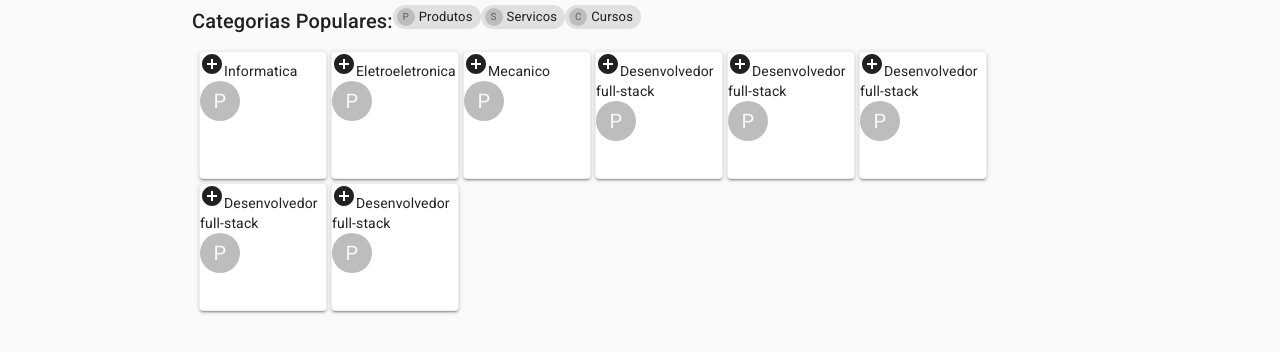
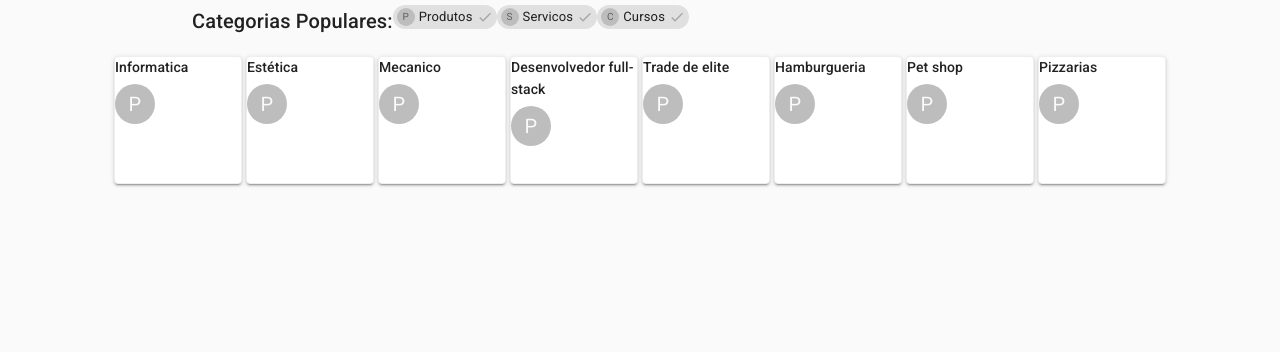
Before and after one commit to Leo-Ventura30/front-goto-market, a React (Create React App) app: page / in a window 1280 px wide. Shown: the top 352 px of the page. Built offline with nearby package versions, Linux system fonts and the light colour scheme.

Commit message:
chore: fit wrapper

```diff
--- a/src/features/managerProducts/containers/ProductCategory/index.tsx
+++ b/src/features/managerProducts/containers/ProductCategory/index.tsx
@@ -3,7 +3,6 @@ import styled from 'styled-components';
 
 import { Grid, Typography, Chip, Avatar, Paper } from '@material-ui/core';
 import DoneIcon from '@material-ui/icons/Done';
-import AddCircleIcon from '@material-ui/icons/AddCircle';
 
 
 interface CategoryListProps{
@@ -40,7 +39,9 @@ const PaperProduct = styled(Paper)`
  height:16vh;
  border: 1px solid #eee;
  margin:2px;
-`
+ flex-wrap: wrap;
+ padding:10 %;
+ `
 export const ProductsCategory = ({title, categoryItemList, typeCategoryList}:CategoryListProps) =>
   <PageWrapper container justify="center">
     <GridCategory container justify="flex-start">
@@ -48,25 +49,30 @@ export const ProductsCategory = ({title, categoryItemList, typeCategoryList}:Cat
             {title}:
         </Typography>
         {typeCategoryList.map((typeCategory => (
-            <Chip
+          <Chip
+              key={typeCategory.title}
               size="small"
               avatar={<Avatar alt={typeCategory.title}>{typeCategory.title[0]}</Avatar>}
               label={typeCategory.title}
               clickable
+              onDelete={typeCategory.onPress}
               deleteIcon={<DoneIcon />}
             />
         )))}
+      </GridCategory>
 
-        <GridProducts container justify="flex-start" alignItems="center" spacing={0}>
+        <GridProducts container justify="center" spacing={0}>
         {categoryItemList.map((categoryItem) => (
-          <Grid item justify="center" key={categoryItem.title}>
+          <Grid item key={categoryItem.title}>
             <PaperProduct elevation={2} onClick={categoryItem.onPress}>
-              <AddCircleIcon/>
-                {categoryItem.title}
-              <Avatar alt="Produtos">P</Avatar>
+                {/* <Avatar alt="Produtos">{categoryItem.title[0]}</Avatar> */}
+
+                <Typography variant="subtitle2" gutterBottom>
+                  {categoryItem.title}
+                </Typography>
+                <Avatar alt="Produtos">P</Avatar>
             </PaperProduct>
           </Grid>
             ))}
         </GridProducts>
-      </GridCategory>
   </PageWrapper>
--- a/src/features/managerProducts/screens/ProductCategory/index.tsx
+++ b/src/features/managerProducts/screens/ProductCategory/index.tsx
@@ -9,13 +9,13 @@ const typeCategoryList: TypeCategoryProps[] = [
 ]
 const categoryItemList: CategoryItemProps[] = [
 	{ title: "Informatica", onPress: () => { console.log("Foi pressionado") } },
-	{ title: "Eletroeletronica", onPress: () => { console.log("Foi pressionado item2") } },
+	{ title: "Estética", onPress: () => { console.log("Foi pressionado item2") } },
 	{ title: "Mecanico", onPress: () => { console.log("Foi pressionado item2") } },
 	{ title: "Desenvolvedor full-stack", onPress: () => { console.log("Foi pressionado item2") } },
-	{ title: "Desenvolvedor full-stack", onPress: () => { console.log("Foi pressionado item2") } },
-	{ title: "Desenvolvedor full-stack", onPress: () => { console.log("Foi pressionado item2") } },
-	{ title: "Desenvolvedor full-stack", onPress: () => { console.log("Foi pressionado item2") } },
-	{ title: "Desenvolvedor full-stack", onPress: () => { console.log("Foi pressionado item2") } },
+	{ title: "Trade de elite", onPress: () => { console.log("Foi pressionado item2") } },
+	{ title: "Hamburgueria", onPress: () => { console.log("Foi pressionado item2") } },
+	{ title: "Pet shop", onPress: () => { console.log("Foi pressionado item2") } },
+	{ title: "Pizzarias", onPress: () => { console.log("Foi pressionado item2") } },
 ]
 export const ProductCategoryScreen = () => {
 
```
